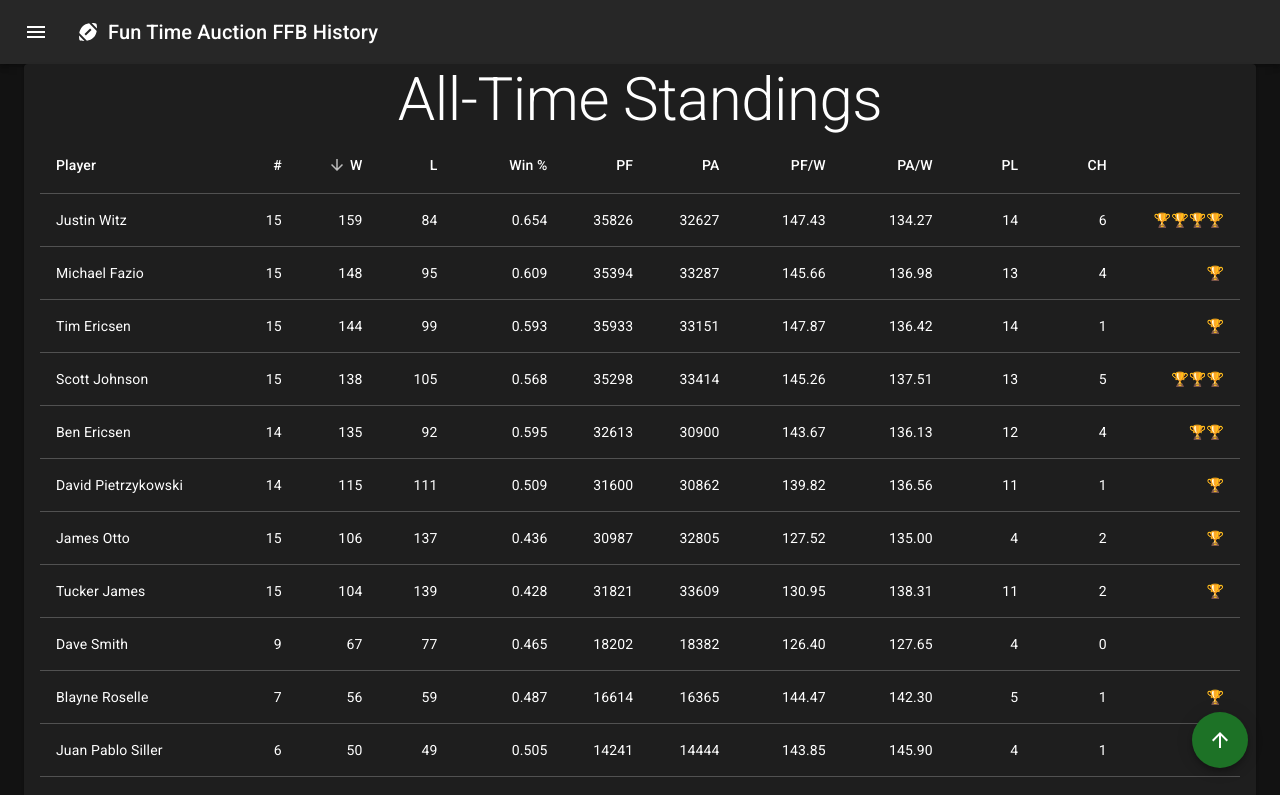
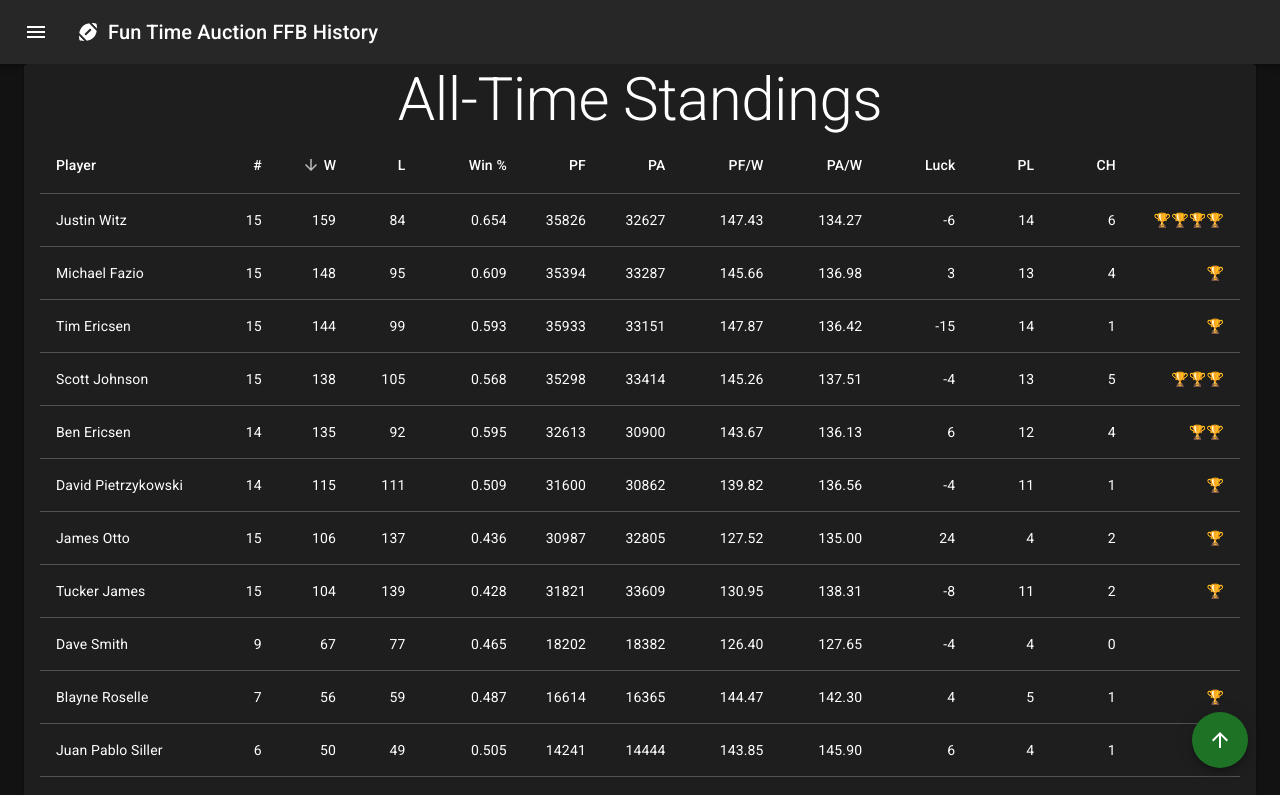
Before and after one commit to MFazio23/ESPN-FFB-Web, a React (Create React App) app: page /standings in a window 1280 px wide. Shown: the top 795 px of the page. Built offline with nearby package versions, Linux system fonts and the light colour scheme.

Commit message:
A bit more TypeScript and add hint text

```diff
--- a/src/sortable-table/SortableTable.jsx
+++ b/src/sortable-table/SortableTable.tsx
@@ -1,17 +1,24 @@
+import * as React from "react";
 import {useState} from "react";
-import * as React from "react";
 import {Box, Card, CardHeader, Table, TableBody, TableCell, TableContainer, TableRow, Typography} from "@mui/material";
 import SortableTableHead from "./SortableTableHead";
-import { useNavigate } from "react-router-dom";
+import {useNavigate} from "react-router-dom";
 
+interface SortableTableProps {
+    tableData: any;
+    headers: any;
+    topTitle: string;
+    cardHeader: string;
+    cardSubheader: string;
+}
 
-const SortableTable = ({tableData, headers, topTitle, cardHeader, cardSubheader}) => {
-    const [order, setOrder] = useState('desc');
+const SortableTable = ({tableData, headers, topTitle, cardHeader, cardSubheader}: SortableTableProps) => {
+    const [order, setOrder] = useState<'asc' | 'desc'>('desc');
     const [orderBy, setOrderBy] = useState('wins');
 
     const navigate = useNavigate();
 
-    const handleRequestSort = (event, property) => {
+    const handleRequestSort = (_, property) => {
         const isAsc = orderBy === property && order === 'asc';
         setOrder(isAsc ? 'desc' : 'asc');
         setOrderBy(property)
@@ -25,7 +32,7 @@ const SortableTable = ({tableData, headers, topTitle, cardHeader, cardSubheader}
         ? (a, b) => descendingComparator(a.tableItems, b.tableItems, orderBy)
         : (a, b) => -descendingComparator(a.tableItems, b.tableItems, orderBy)
 
-    if (!tableData) return <Box />
+    if (!tableData) return <Box/>
 
     const cellDisplay = (cell) => {
         if (cell.renderFunction) {
--- a/src/sortable-table/SortableTableHead.jsx
+++ b/src/sortable-table/SortableTableHead.tsx
@@ -1,10 +1,14 @@
 import * as React from "react";
 import {TableCell, TableHead, TableRow, TableSortLabel} from "@mui/material";
 
-const SortableTableHead = (props) => {
+interface SortableTableHeadProps {
+    headers: any[];
+    orderBy: string;
+    sortOrder: 'asc' | 'desc';
+    onRequestSort: (event: React.MouseEvent<unknown>, property: string) => void;
+}
 
-    const {headers, orderBy, sortOrder, onRequestSort} = props;
-
+const SortableTableHead = ({headers, orderBy, sortOrder, onRequestSort}: SortableTableHeadProps) => {
     const createSortHandler = (property) => (event) => {
         onRequestSort(event, property);
     }
@@ -17,6 +21,7 @@ const SortableTableHead = (props) => {
                     align={headerCell.numeric ? 'right' : 'left'}
                     sortDirection={orderBy === headerCell.id ? sortOrder : false}>
                     <TableSortLabel
+                        title={headerCell.hintText}
                         active={orderBy === headerCell.id}
                         direction={orderBy === headerCell.id ? sortOrder : 'asc'}
                         onClick={createSortHandler(headerCell.id)}>
--- a/src/standings/Standings.jsx
+++ b/src/standings/Standings.jsx
@@ -57,6 +57,12 @@ const standingsTableData = standings.map(standingsItem => ({
             value: standingsItem.pointsAgainst.standardScoring / (standingsItem.wins.standardScoring + standingsItem.losses.standardScoring),
             numeric: true,
             digits: 2
+        },
+        {
+            id: 'luck',
+            value: standingsItem.wins.standardScoring - standingsItem.wins.topSixRankings,
+            numeric: true,
+            digits: 0
         },
         {
             id: 'playoffApps',
@@ -124,6 +130,12 @@ const headers = [
         numeric: true
     },
     {
+        id: 'luck',
+        label: "Luck",
+        numeric: true,
+        hintText: 'Normal wins minus Top 6 wins'
+    },
+    {
         id: 'playoffApps',
         label: "PL",
         numeric: true,
```
Also changed, not shown: src/sortable-table/sortable-table-types.ts (added, +12 -0 lines).
